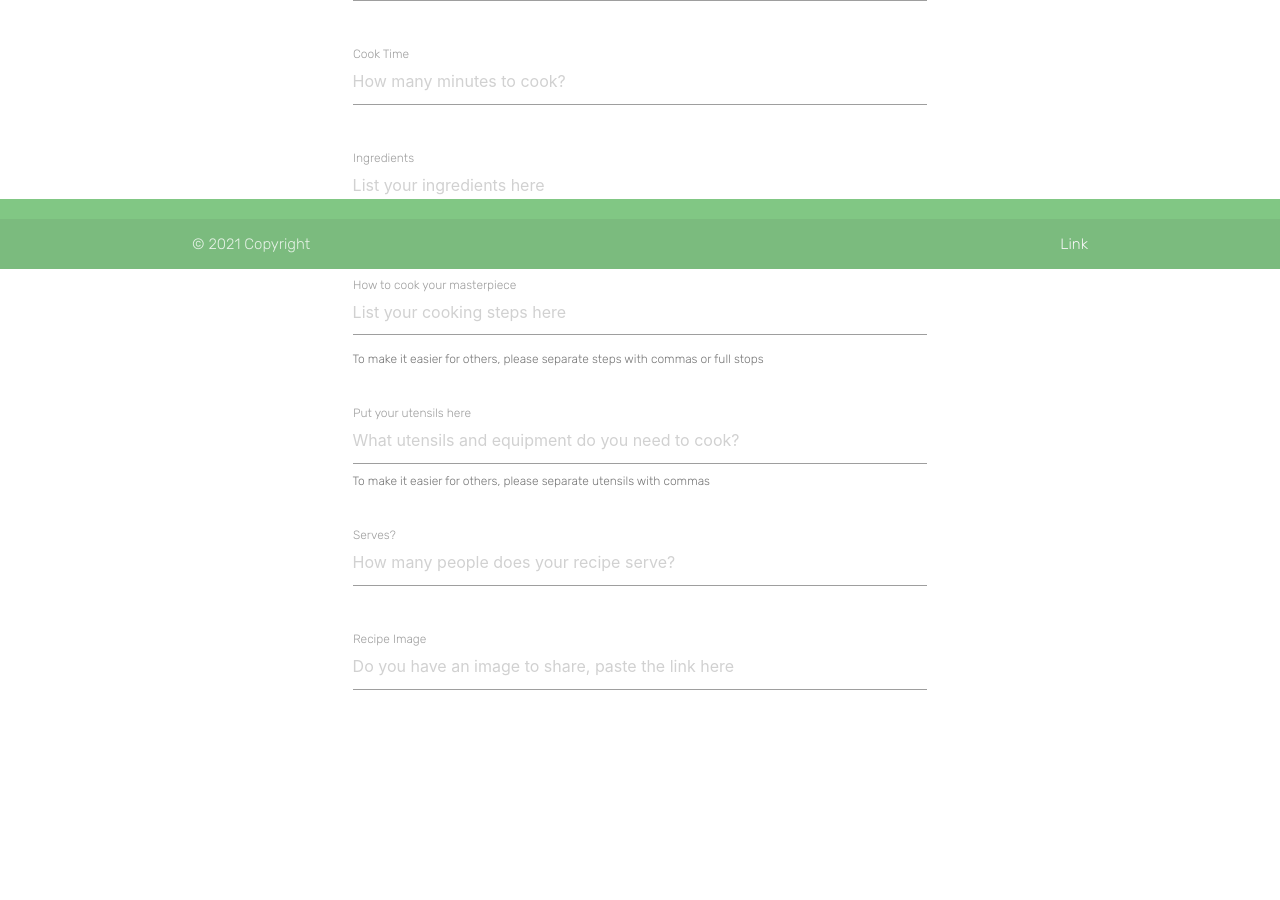
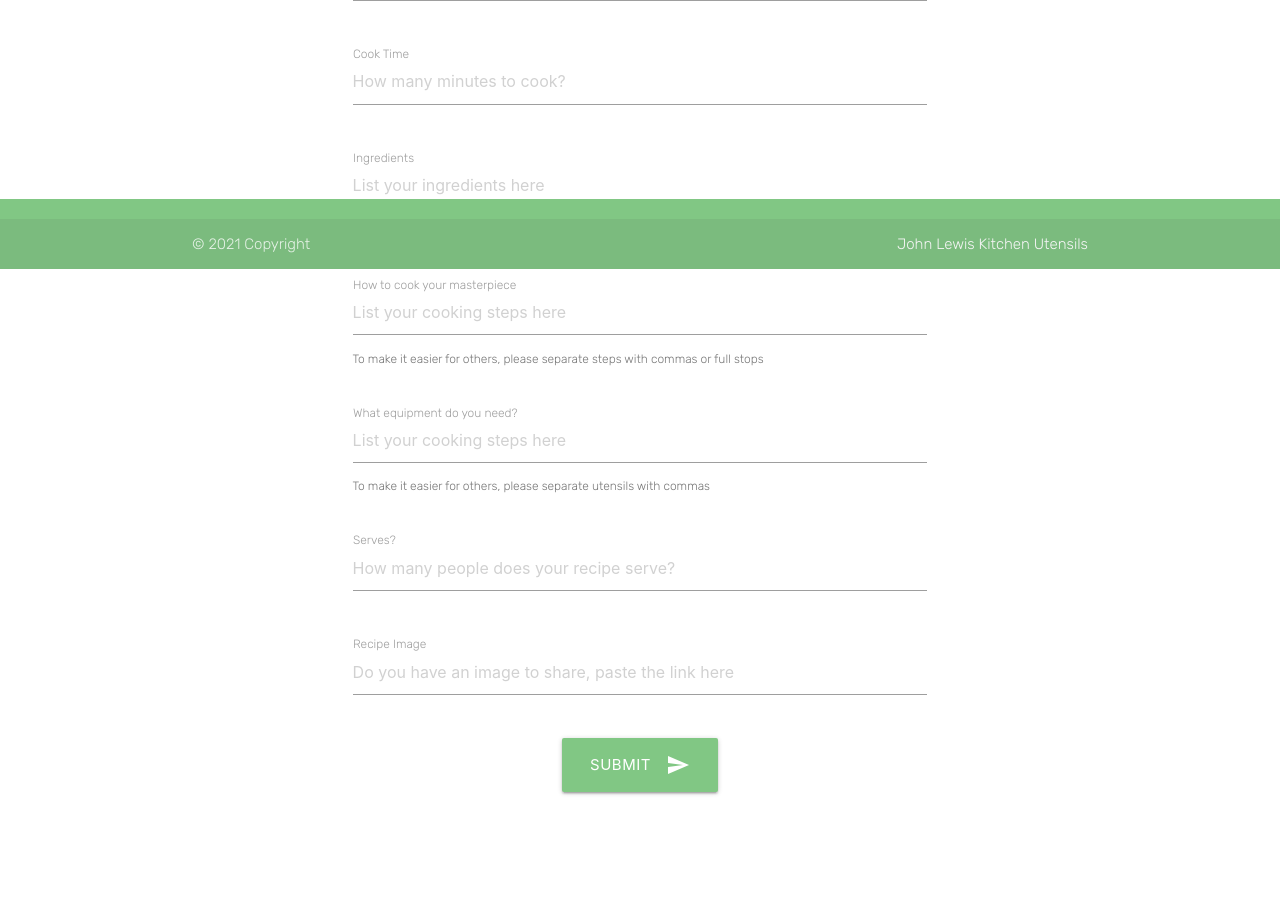
Before and after one commit to Code-Institute-Submissions/Code-Institute-Submissions-SuperGibbon-MS3, a Flask app: page /add_recipes in a window 1280 px wide. Shown: the part 531-1431 px from the top of the page. Before the commit the page ends 1221 px from the top, so only its background shows below. Run offline with Flask 2, Linux system fonts and the light colour scheme; data that the repository does not hold is empty; some libraries are stand-ins or nearby versions.

Commit message:
Add connection to db for adding recipe via submit button

```diff
--- a/app.py
+++ b/app.py
@@ -28,8 +28,13 @@ def get_recipes():
     return render_template("recipes.html", recipes=recipes)
 
 
-@app.route("/add_recipes")
+@app.route("/add_recipes", methods=["GET", "POST"])
 def add_recipes():
+    if request.method == "POST":
+        mongo.db.recipes.insert_one(request.form.to_dict())
+        flash("Recipe added to cook book")
+        return redirect("get_recipes")
+
     types = mongo.db.recipe_type.find()
     return render_template("addrecipe.html", types=types)
 
--- a/static/css/style.css
+++ b/static/css/style.css
@@ -31,5 +31,5 @@ footer {
     position: fixed;
     bottom: 0;
     left: 0;
-    width: 100%;
+    width: 100vw;
 }
--- a/templates/addrecipe.html
+++ b/templates/addrecipe.html
@@ -5,10 +5,10 @@
 
     <div class="container">
         <div class="row">
-            <form class="col s8 offset-s2" method="POST" action="">
+            <form class="col s8 offset-s2" method="POST" action="{{ url_for('add_recipes') }}">
                 <div class="row">
                     <div class="input-field col s12">
-                        <input placeholder="What's your dish called?" id="recipe_name" name="recipe_name" type="text" class="validate">
+                        <input placeholder="What's your dish called?" id="recipe_name" name="recipe_name" type="text" class="validate" required>
                         <label for="recipe_name">Recipe Name</label>
                     </div>
                 </div>
@@ -50,15 +50,15 @@
                 </div>
                 <div class="row">
                     <div class="input-field col s12">
-                        <textarea placeholder="List your cooking steps here" id="cook_steps" name="cook_steps" class="materialize-textarea"></textarea>
+                        <textarea placeholder="List your cooking steps here" id="cook_steps" name="cook_steps" class="materialize-textarea" required></textarea>
                         <label for="cook_steps">How to cook your masterpiece</label>
                         <span class="helper-text" >To make it easier for others, please separate steps with commas or full stops</span>
                     </div>
                 </div>
                 <div class="row">
                     <div class="input-field col s12">
-                        <input placeholder="What utensils and equipment do you need to cook? " id="tools_needed" name="tools_needed" type="text" class="validate" required>
-                        <label for="tools_needed">Put your utensils here</label>
+                        <textarea placeholder="List your cooking steps here" id="tools_needed" name="tools_needed" class="materialize-textarea" required></textarea>
+                        <label for="tools_needed">What equipment do you need?</label>
                         <span class="helper-text" >To make it easier for others, please separate utensils with commas</span>
                     </div>
                 </div>
@@ -74,7 +74,14 @@
                         <label for="image_source">Recipe Image</label>
                     </div>
                 </div>
-                <br>
+                <div class="row">
+                    <div class="col s12 center-align">
+                        <button class="btn-large waves-effect waves-light green lighten-2 button-form" type="submit">Submit
+                            <i class="material-icons right">send</i>
+                        </button>
+                    </div>
+                </div>
+                <br><br><br>
             </form>
         </div>
     </div>
--- a/templates/base.html
+++ b/templates/base.html
@@ -37,6 +37,18 @@
         </ul>
     </header>
 
+    <section>
+        {% with messages = get_flashed_messages() %}
+            {% if messages %}
+                {% for message in messages %}
+                    <div class="row flashes">
+                        <h3 class="title-font center-align green-text text-lighten-2">{{ message }}</h3>
+                    </div>
+                {% endfor %}
+            {% endif %}
+        {% endwith %}
+    </section>
+
     {% block content %}
     {% endblock %}
 
@@ -44,7 +56,7 @@
         <div class="footer-copyright">
           <div class="container">
           © 2021 Copyright
-          <a class="grey-text text-lighten-4 right" href="#!">Link</a>
+          <a class="grey-text text-lighten-4 right" href="https://www.johnlewis.com/browse/home-garden/view-all-kitchen-utensils/_/N-dvb" target="_blank">John Lewis Kitchen Utensils</a>
           </div>
         </div>
       </footer>
```
